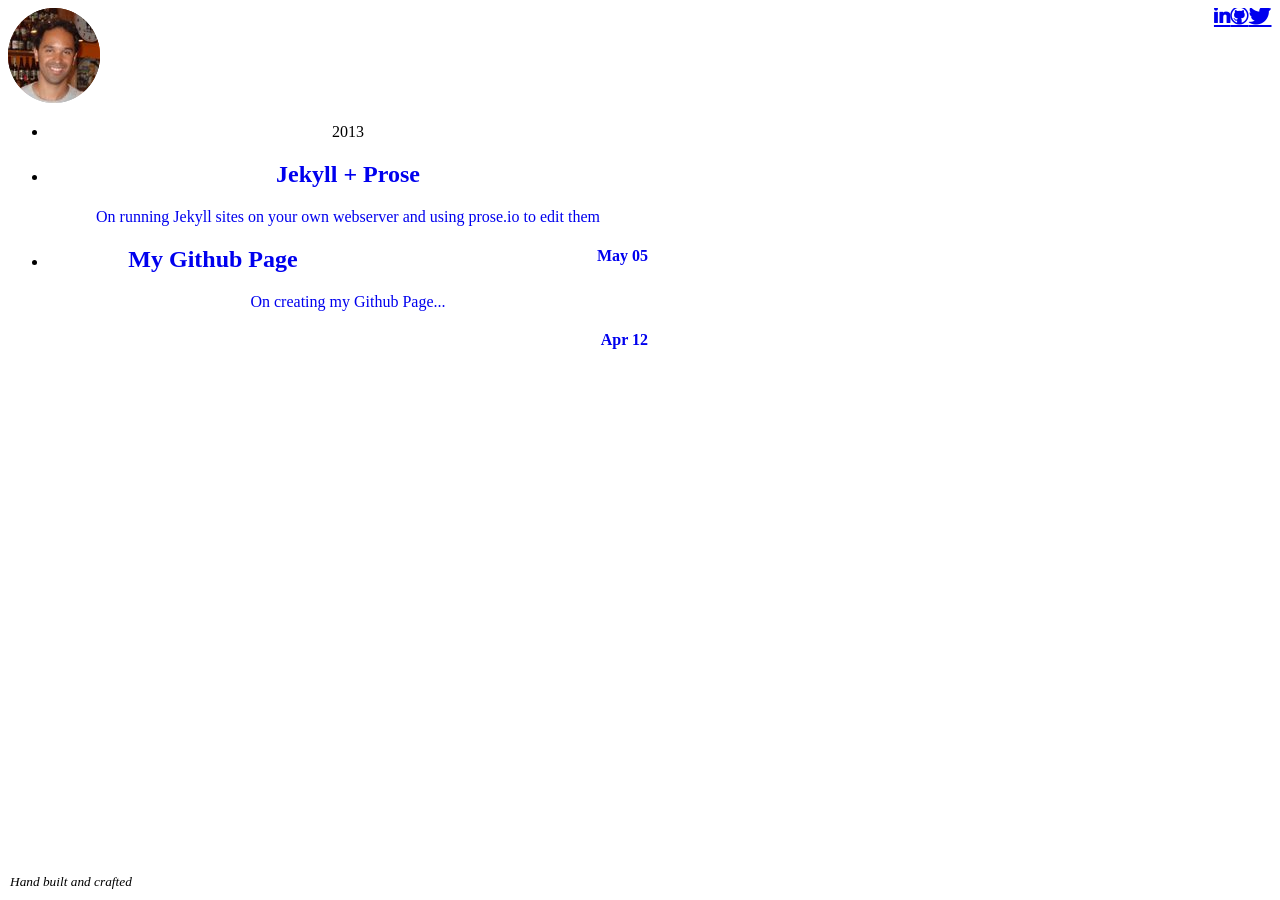
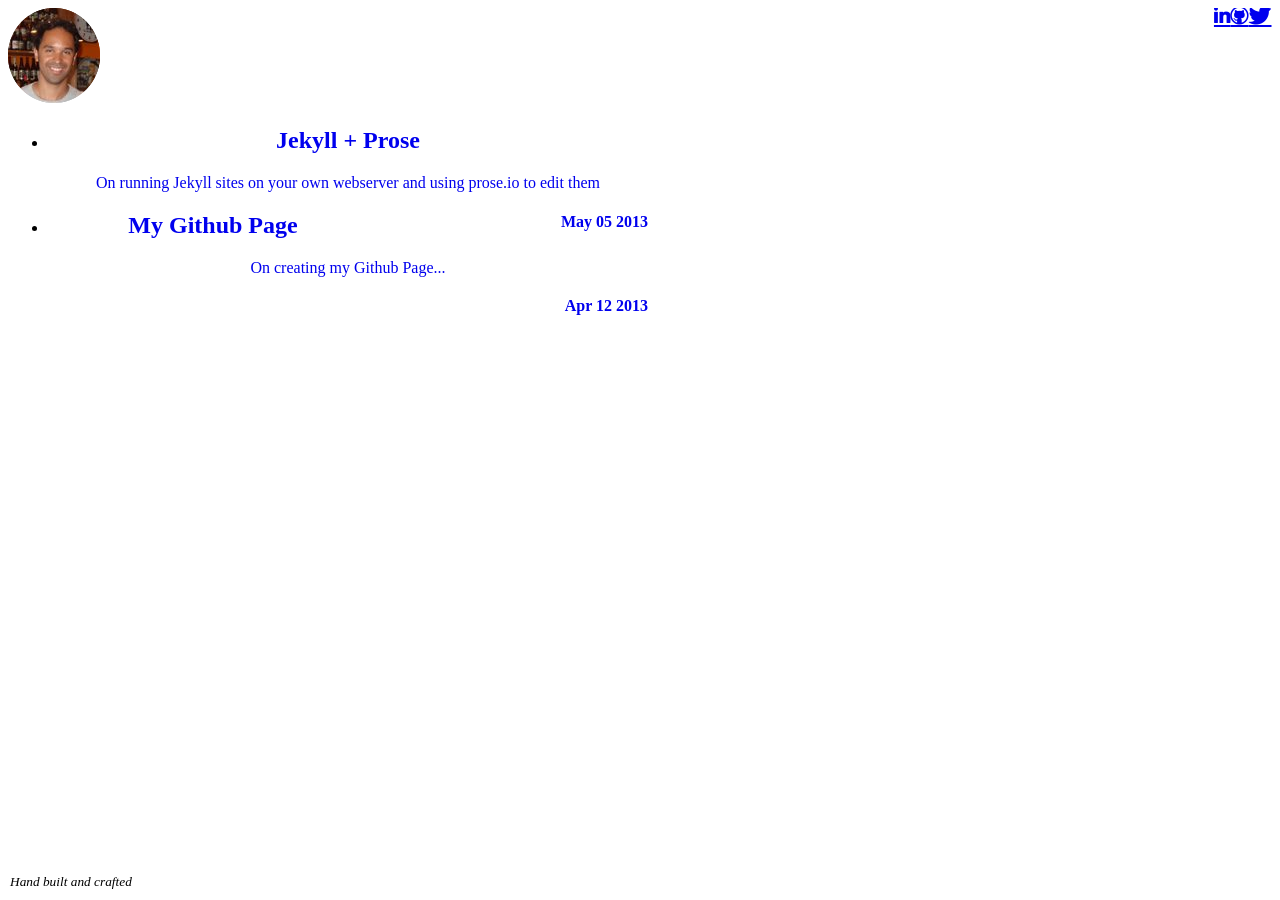
Before and after one commit to rrevi/rrevi.github.io, a Jekyll site: the page built from index.html, in a window 1280 px wide. Built offline with Jekyll 4.4.1, drawn with Linux system fonts in a browser that asks for light colours; nearby versions of some CDN libraries.

Commit message:
fix to build page failed

```diff
--- a/index.html
+++ b/index.html
@@ -5,18 +5,15 @@ title: Rafael Revi
 <div style="width: 100%; height: 100%; text-align: center">
 	<div>
 		<ul data-role="listview" data-inset="true">
-{% for category in site.categories %}
-<li data-theme="a" data-role="list-divider">{{category[0]}}</li>
-			{% for post in category[1] %}
+			{% for post in site.posts %}
 			<li data-theme="c">
 				<a href="{{ post.url }}" style="text-decoration: none;">
 					<h2>{{ post.title }}</h2>
 					<p>{{ post.intro }}</p>
-					<p class="ui-li-aside"><strong>{{ post.date | date: "%b %d" }}</strong></p>
+					<p class="ui-li-aside"><strong>{{ post.date | date: "%b %d %Y" }}</strong></p>
 				</a>
 			</li>
 			{% endfor %}
-{% endfor %}
 		</ul>
 	</div>
 </div>
```
